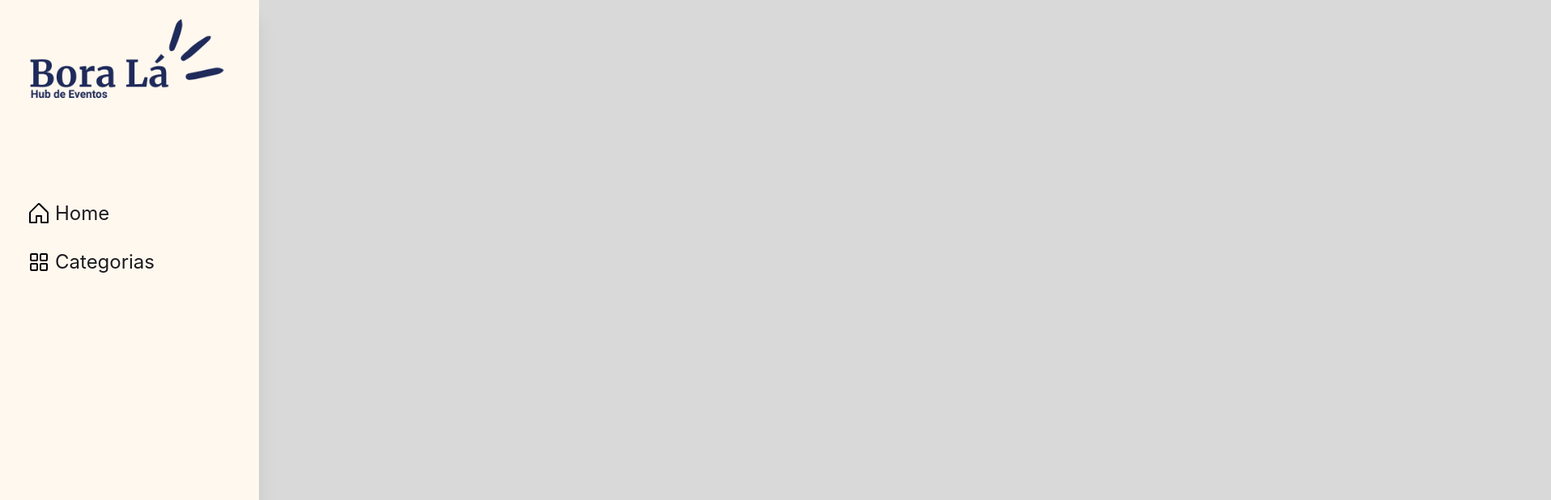
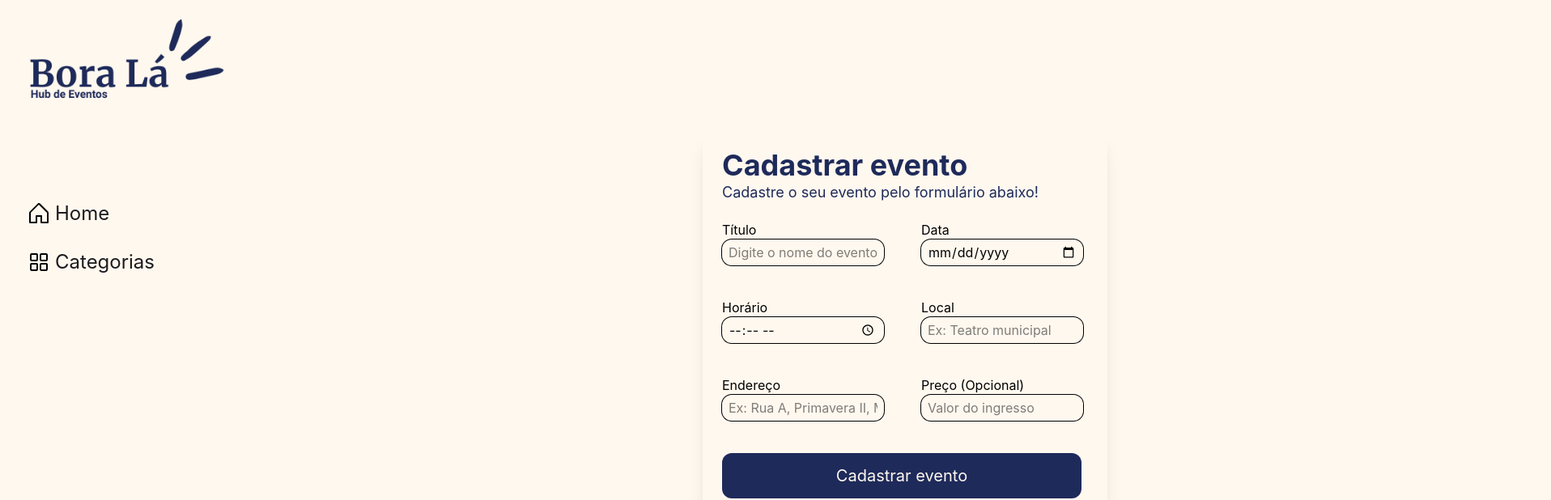
Before and after one commit to Gleison-dev/boraLaFrontEnd, a React (Vite) app: page /registerEvent in a window 1280 px wide. Shown: the top 618 px of the page at 81% size, 1916 px wide, since content can reach past the window. Built offline with nearby package versions, Linux system fonts and the light colour scheme; no server answers.

Commit message:
feat: Register event

```diff
--- a/src/pages/RegisterEvent/registerEvent.jsx
+++ b/src/pages/RegisterEvent/registerEvent.jsx
@@ -1,7 +1,55 @@
+import Input from "../../components/Input/input";
+
 export default function RegisterEvent() {
   return (
     <>
-      <section></section>
+      <section className="w-399 h-screen p-10 bg-creme">
+        <div className="flex flex-col justify-center items-center h-full">
+          <div className="w-125 p-6 rounded-2xl shadow-xl">
+            <div>
+              <div className="text-azul-marinho">
+                <h1 className="text-4xl">
+                  <strong>Cadastrar evento</strong>
+                </h1>
+                <p className="text-lg">
+                  Cadastre o seu evento pelo formulário abaixo!
+                </p>
+              </div>
+            </div>
+            <form className="grid grid-cols-2 gap-10 mt-5">
+              <div>
+                <label>Título</label> <br />
+                <Input type="text" placeholder="Digite o nome do evento" />
+              </div>
+              <div>
+                <label>Data</label> <br />
+                <Input type="date" />
+              </div>
+              <div>
+                <label>Horário</label> <br />
+                <Input type="time" />
+              </div>
+              <div>
+                <label>Local</label> <br />
+                <Input type="text" placeholder="Ex: Teatro municipal" />
+              </div>
+              <div>
+                <label>Endereço</label> <br />
+                <Input type="text" placeholder="Ex: Rua A, Primavera II, Montes Claros, 00000-000" />
+              </div>
+              <div>
+                <label>Preço (Opcional)</label> <br />
+                <Input type="number" placeholder="Valor do ingresso" />
+              </div>
+              <div>
+                <button className="w-111 h-14 rounded-xl text-xl cursor-pointer text-creme bg-azul-marinho hover:underline">
+                  Cadastrar evento
+                </button>
+              </div>
+            </form>
+          </div>
+        </div>
+      </section>
     </>
   );
 }
```
